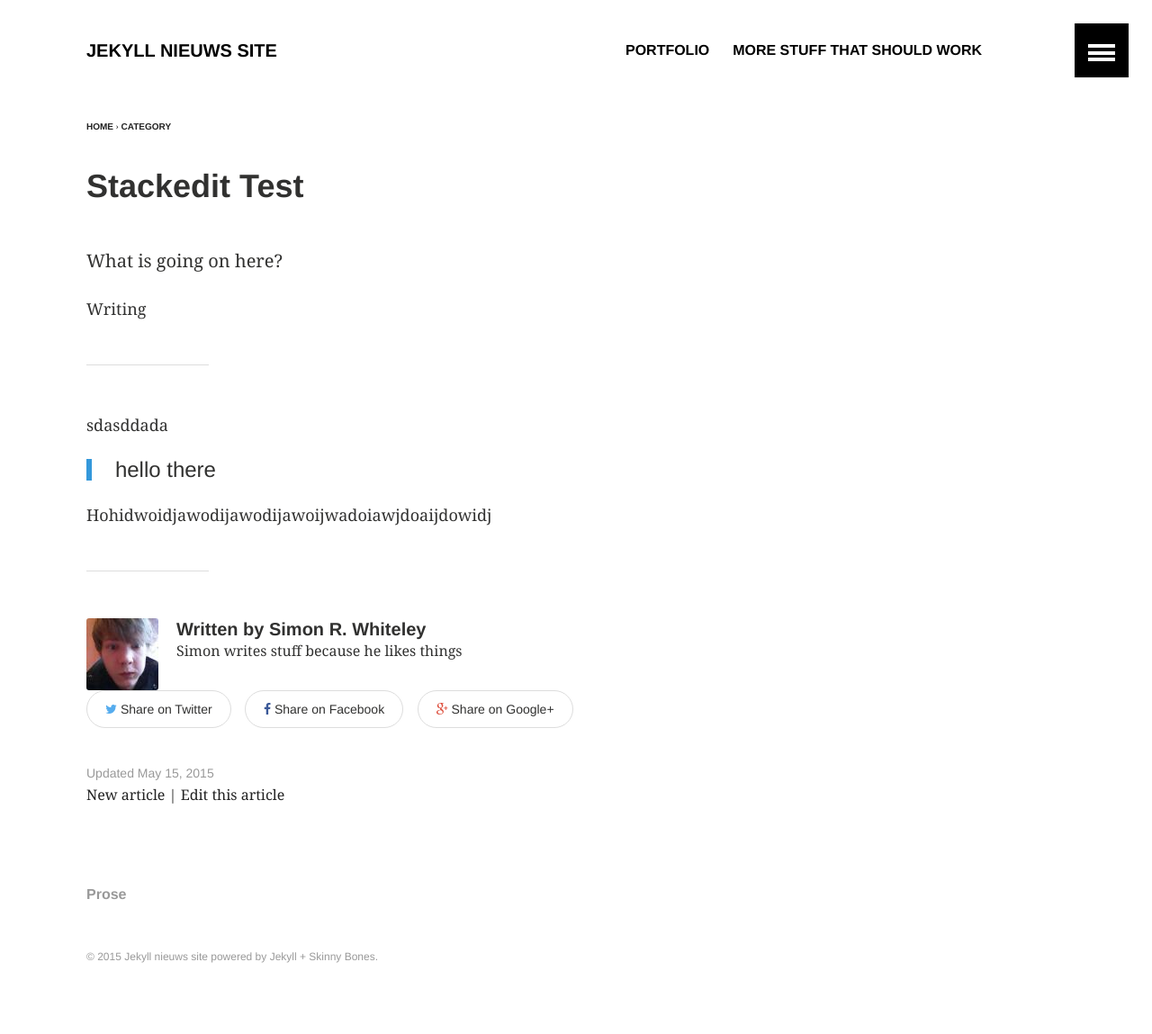
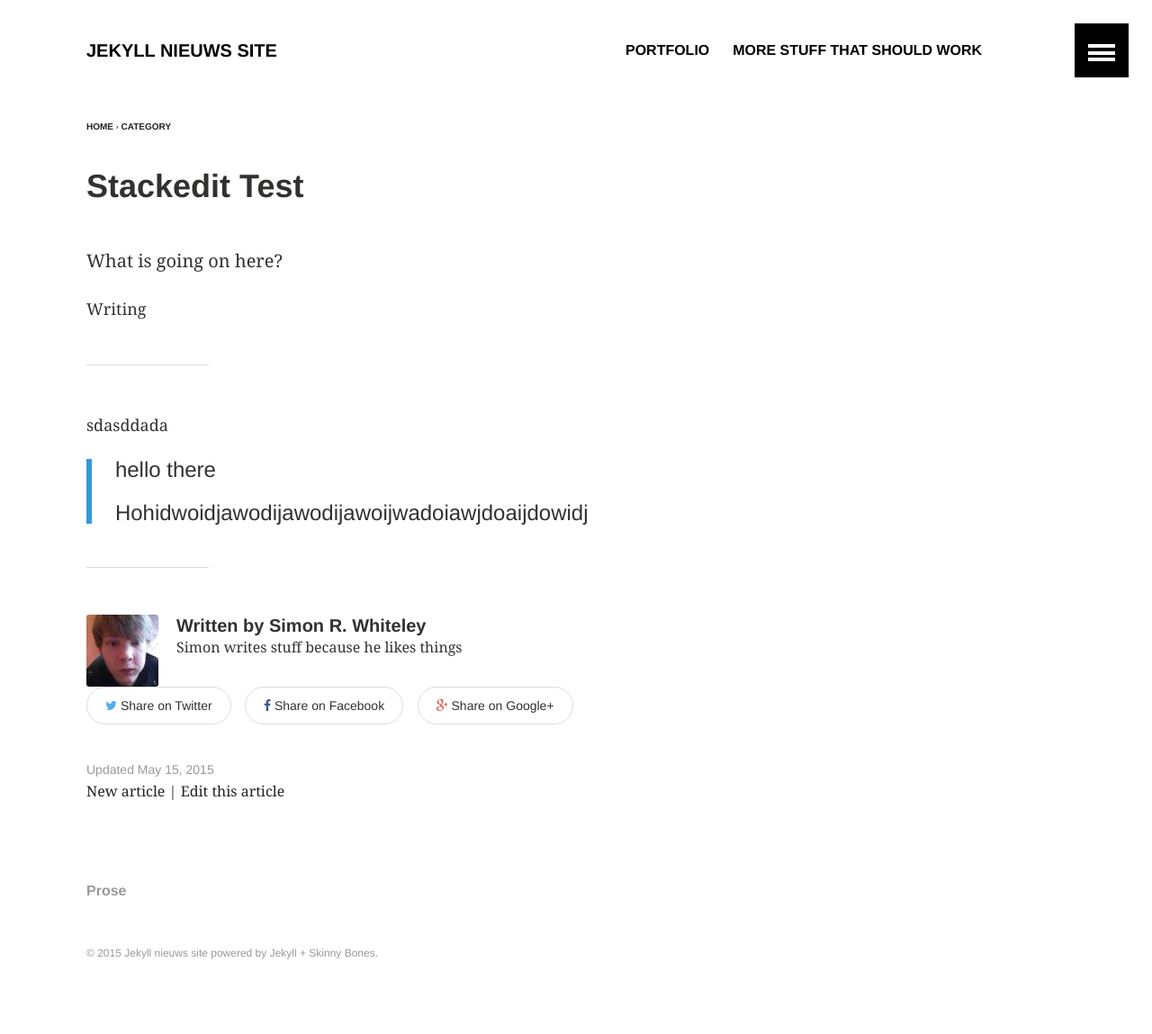
Before and after one commit to grandconjuration/YellowHumanSoftwareDocs, a Jekyll site: the page built from _posts/2015-05-15-test.md, in a window 1280 px wide. Shown: the whole page at 90% size. Built offline with Jekyll 4.4.1, drawn with Linux system fonts in a browser that asks for light colours.

Commit message:
Published with https://stackedit.io/

```diff
--- a/_posts/2015-05-15-test.md
+++ b/_posts/2015-05-15-test.md
@@ -15,5 +15,5 @@ Writing
 sdasddada
 
 > hello there
-
-Hohidwoidjawodijawodijawoijwadoiawjdoaijdowidj
+>
+> Hohidwoidjawodijawodijawoijwadoiawjdoaijdowidj
```
